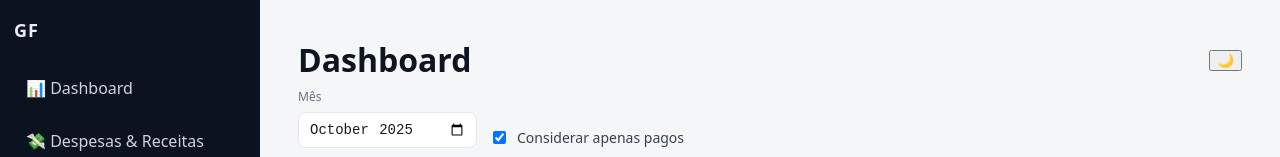
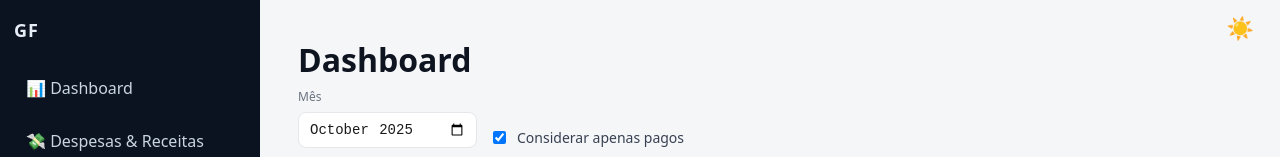
Before and after one commit to Ivanmonteiro-create/gerenciamentofamiliar.site, a Next.js app: page /dashboard in a window 1280 px wide. Shown: the top 157 px of the page. Built offline with nearby package versions, Linux system fonts and the light colour scheme.

Commit message:
Update page.js

```diff
--- a/app/dashboard/page.js
+++ b/app/dashboard/page.js
@@ -157,15 +157,29 @@ function ThemeToggle() {
   }
 
   return (
-    <button
-      className="btn-sm"
-      onClick={toggle}
-      aria-label="Alternar tema"
-      title={theme === "dark" ? "Tema escuro ativo — clicar para neutro" : "Tema neutro ativo — clicar para escuro"}
-      style={{ whiteSpace: "nowrap" }}
-    >
-      {theme === "dark" ? "🌞" : "🌙"}
-    </button>
+   <button
+  onClick={() => {
+    const newTheme = theme === "dark" ? "light" : "dark";
+    setTheme(newTheme);
+    document.documentElement.setAttribute("data-theme", newTheme);
+  }}
+  aria-label={
+    theme === "dark"
+      ? "Tema escuro ativo - clicar para modo claro"
+      : "Tema claro ativo - clicar para modo escuro"
+  }
+  style={{
+    position: "absolute",
+    top: "15px",
+    right: "20px",
+    background: "transparent",
+    border: "none",
+    fontSize: "22px",
+    cursor: "pointer",
+  }}
+>
+  {theme === "dark" ? "🌙" : "☀️"}
+</button>
   );
 }
 
```
